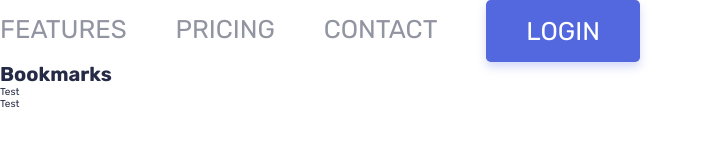
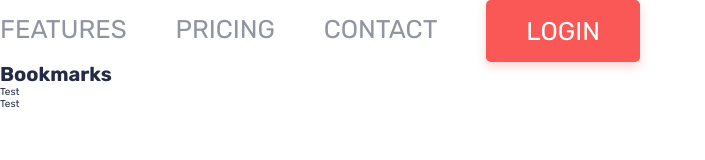
Before and after one commit to null-char/bookmarks-landing-page, a Gatsby site: page / in a window 1280 px wide. Shown: the whole page, without its empty margins (0-705 px from the left). Built offline with nearby package versions, Linux system fonts and the light colour scheme; Gatsby itself is replaced by a stand-in of ours.

Commit message:
refactor(navigation): extend Button component styles to use as Login button

```diff
--- a/src/components/navigation/navigation.tsx
+++ b/src/components/navigation/navigation.tsx
@@ -94,7 +94,7 @@ const Navigation: React.FC = () => {
           <DesktopNavItem>
             <a href="#">Contact</a>
           </DesktopNavItem>
-          <DesktopLoginBtn>Login</DesktopLoginBtn>
+          <DesktopLoginBtn tertiary>Login</DesktopLoginBtn>
         </DesktopNavLinks>
       </DesktopNav>
     </Wrapper>
```
